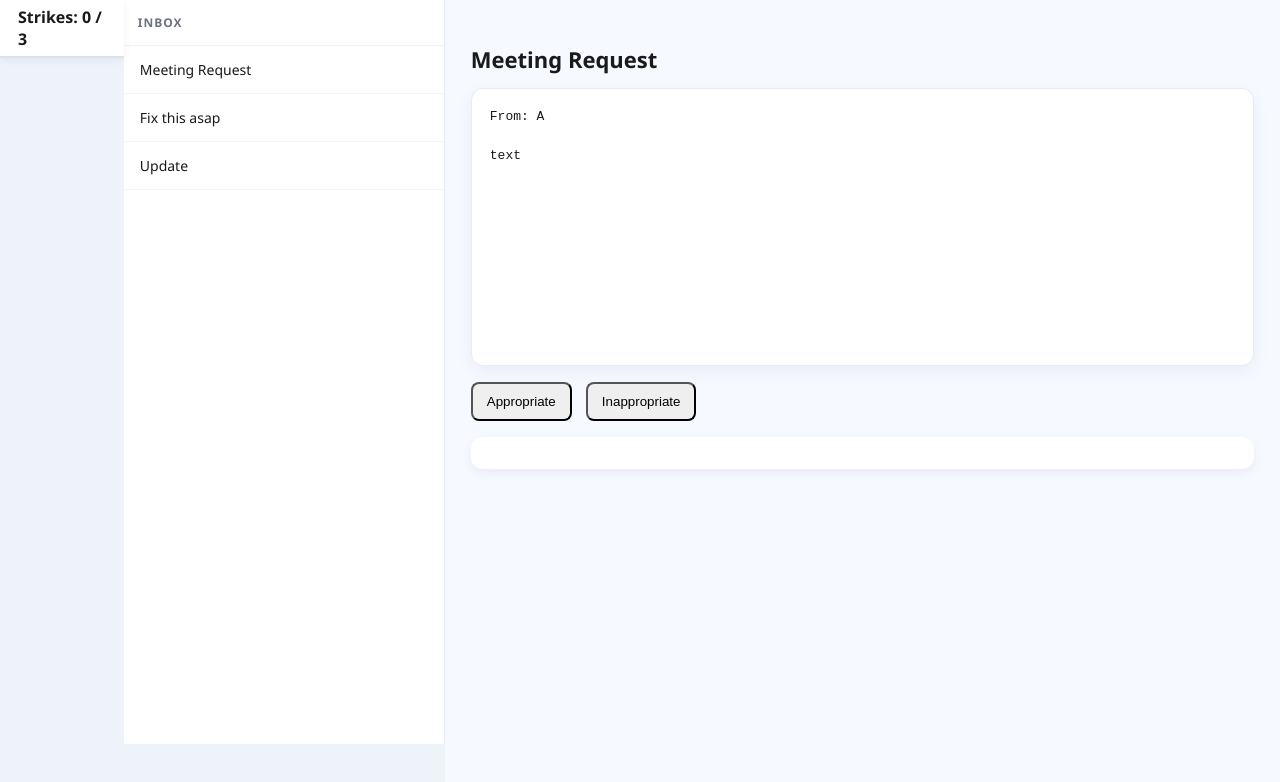
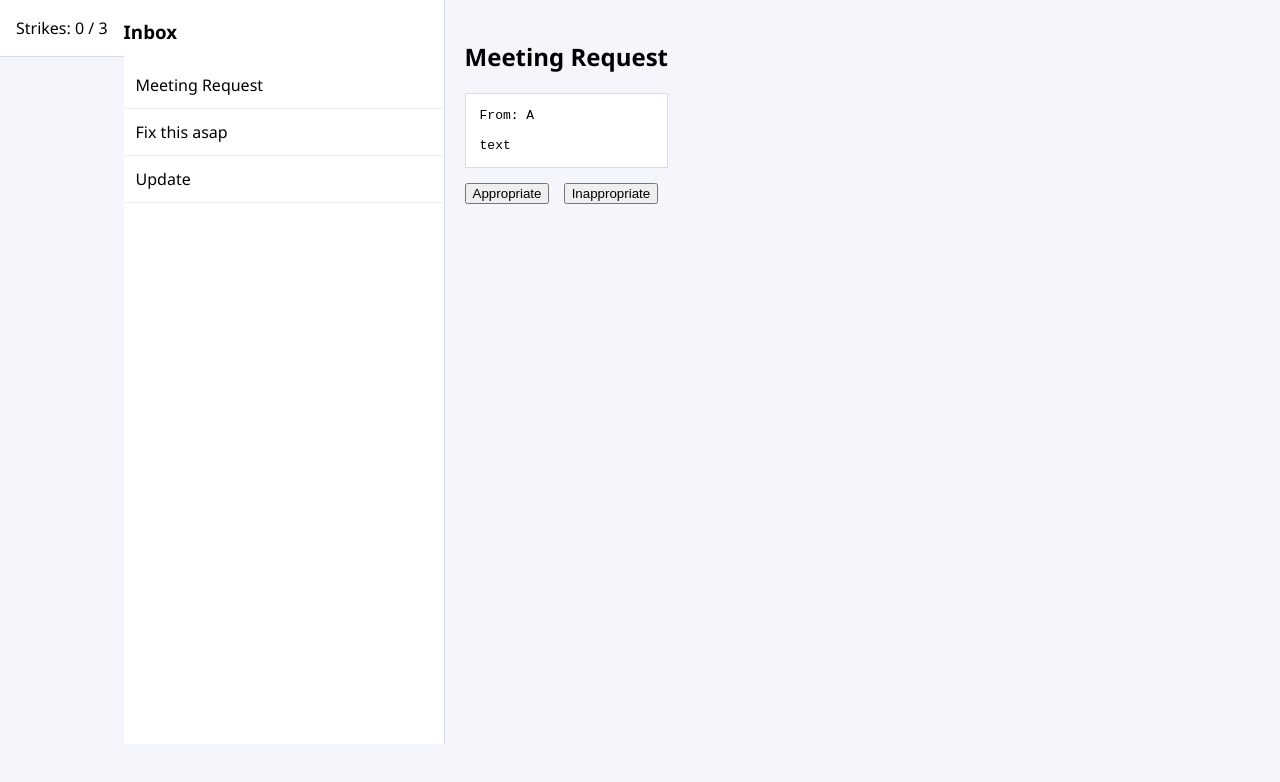
Before and after one commit to cerberusxyz/BEE, a plain HTML site: page index.html in a window 1280 px wide. Both pictures are taken after a click on the button "Novice". Drawn offline with Linux system fonts and the light colour scheme.

Commit message:
Update style.css

```diff
--- a/style.css
+++ b/style.css
@@ -1,191 +1,101 @@
 body {
   margin: 0;
   font-family: "Segoe UI", Arial, sans-serif;
-  background: #eef3f9;
-  color: #1a1a1a;
-  height: 100vh;
-  overflow: hidden;
+  background: #f4f6fb;
 }
 
-/* ================= START SCREEN ================= */
+/* START */
 #start-screen {
-  display: flex;
-  flex-direction: column;
-  align-items: center;
-  justify-content: center;
-  height: 100vh;
-  gap: 12px;
+  display:flex;
+  flex-direction:column;
+  align-items:center;
+  justify-content:center;
+  height:100vh;
 }
 
-/* ================= TOP BAR (FIXED SEPARATION) ================= */
+/* TOPBAR (ONLY FIX: separation + height consistency) */
 #topbar {
   height: 56px;
-  background: #ffffff;
-  border-bottom: 2px solid #d9e2ef;
-  display: flex;
-  align-items: center;
-  padding: 0 18px;
-  font-weight: 600;
-  box-shadow: 0 2px 8px rgba(0,0,0,0.06);
-  position: relative;
-  z-index: 10;
+  background: white;
+  border-bottom: 1px solid #d6dde8;
+  display:flex;
+  align-items:center;
+  padding:0 16px;
 }
 
-/* ================= MAIN WRAPPER (CRITICAL FIX) ================= */
+/* MAIN FIX: full height layout */
 #main {
-  display: flex;
+  display:flex;
   height: calc(100vh - 56px);
-  width: 100%;
 }
 
-/* ================= INBOX (FULL HEIGHT FIX) ================= */
+/* INBOX */
 #sidebar {
   width: 320px;
-  background: #ffffff;
-  border-right: 1px solid #e5eaf3;
-  overflow-y: auto;
-  height: 100%;
+  background: white;
+  border-right: 1px solid #d6dde8;
 }
 
-#sidebar h3 {
-  margin: 0;
-  padding: 14px;
-  font-size: 12px;
-  letter-spacing: 1px;
-  text-transform: uppercase;
-  color: #6b7280;
-  border-bottom: 1px solid #eef2f7;
-}
-
-/* EMAIL LIST */
 #email-list {
-  list-style: none;
-  margin: 0;
-  padding: 0;
+  list-style:none;
+  margin:0;
+  padding:0;
 }
 
 #email-list li {
-  padding: 14px 16px;
-  border-bottom: 1px solid #f1f5f9;
-  cursor: pointer;
-  font-size: 14px;
+  padding:12px;
+  border-bottom:1px solid #eee;
+  cursor:pointer;
 }
 
 #email-list li:hover {
-  background: #f0f6ff;
+  background:#f2f7ff;
 }
 
-/* completed emails */
-#email-list li[style*="opacity"] {
-  opacity: 0.4;
-  text-decoration: line-through;
+/* CONTENT */
+#content {
+  flex:1;
+  padding:20px;
 }
 
-/* ================= CONTENT ================= */
-#content {
-  flex: 1;
-  padding: 26px;
-  background: #f6f9ff;
-  overflow-y: auto;
-  height: 100%;
+/* EMAIL BODY */
+#email-body {
+  background:white;
+  border:1px solid #ddd;
+  padding:14px;
+  white-space:pre-wrap;
 }
 
-#email-subject {
-  font-size: 22px;
-  margin-bottom: 14px;
+/* ACTIONS */
+#actions button {
+  margin-right:10px;
 }
 
-/* EMAIL CARD */
-#email-body {
-  white-space: pre-wrap;
-  background: #ffffff;
-  padding: 18px;
-  border-radius: 12px;
-  border: 1px solid #e6ebf2;
-  box-shadow: 0 6px 18px rgba(0,0,0,0.05);
-  min-height: 240px;
-  line-height: 1.5;
+/* FEEDBACK (ONLY CHANGE REQUESTED: COLOR BOXES) */
+#feedback {
+  margin-top:10px;
+  padding:12px;
+  border-radius:6px;
 }
 
-/* ================= ACTIONS ================= */
-#actions {
-  margin-top: 16px;
+/* GREEN BOX */
+.good {
+  border:2px solid #22c55e;
+  background:#ecfdf5;
+  color:#166534;
 }
 
-#actions button {
-  margin-right: 10px;
-  border-radius: 8px;
-  padding: 10px 14px;
+/* RED BOX */
+.bad {
+  border:2px solid #ef4444;
+  background:#fef2f2;
+  color:#991b1b;
 }
 
-/* ================= FEEDBACK (FIXED COLOR BOXES) ================= */
-#feedback {
-  margin-top: 16px;
-  padding: 16px;
-  border-radius: 12px;
-  background: #ffffff;
-  box-shadow: 0 4px 12px rgba(0,0,0,0.06);
-  line-height: 1.5;
-  font-size: 14px;
+/* END */
+#end-screen {
+  display:flex;
+  align-items:center;
+  justify-content:center;
+  height:100vh;
 }
-
-/* GREEN BOX (CORRECT) */
-.good {
-  border: 2px solid #22c55e;
-  border-left: 8px solid #22c55e;
-  background: #ecfdf5;
-  color: #166534;
-}
-
-/* RED BOX (INCORRECT) */
-.bad {
-  border: 2px solid #ef4444;
-  border-left: 8px solid #ef4444;
-  background: #fef2f2;
-  color: #991b1b;
-}
-
-/* ================= END SCREEN ================= */
-#end-screen {
-  display: flex;
-  flex-direction: column;
-  align-items: center;
-  justify-content: center;
-  height: 100vh;
-  text-align: center;
-}
-
-/* ================= DARK MODE ================= */
-.dark {
-  background: #0f172a;
-  color: #e5e7eb;
-}
-
-.dark #topbar {
-  background: #111827;
-  border-bottom: 2px solid #1f2937;
-}
-
-.dark #sidebar {
-  background: #111827;
-  border-color: #1f2937;
-}
-
-.dark #content {
-  background: #0b1220;
-}
-
-.dark #email-body {
-  background: #111827;
-  border-color: #1f2937;
-  color: #e5e7eb;
-}
-
-.dark #email-list li:hover {
-  background: #1e293b;
-}
-
-.dark #feedback {
-  background: #111827;
-  color: #e5e7eb;
-}
```
